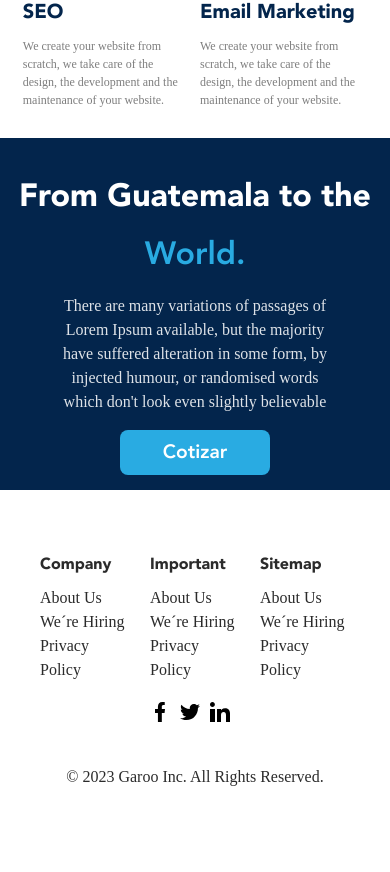
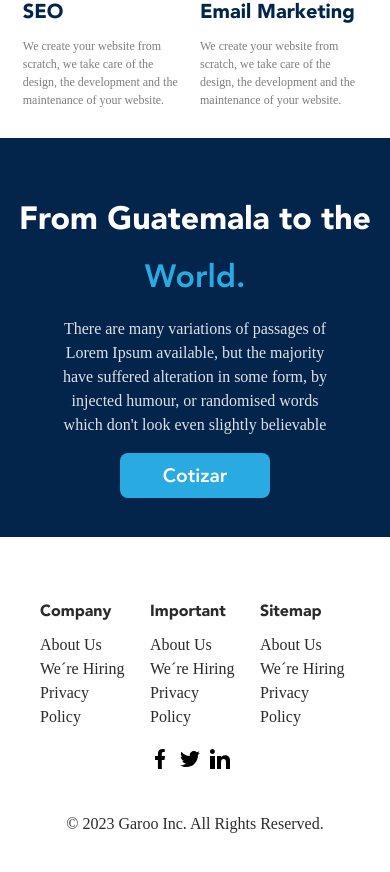
Before and after one commit to Kojimena/garooInc, a React (Vite) app: page / in a window 390 px wide. Shown: the part 5533-6405 px from the top of the page. Before the commit the page ends 6378 px from the top, so only its background shows below. Built offline with nearby package versions, Linux system fonts and the light colour scheme; a web font is replaced by a local one.

Commit message:
Update PrincipalPage.css

```diff
--- a/src/pages/PrincipalPage/PrincipalPage.css
+++ b/src/pages/PrincipalPage/PrincipalPage.css
@@ -296,7 +296,8 @@
         display: flex;
         flex-direction: column;
         justify-content: center;
-        padding: 4%;
+        padding-top: 10%;
+        padding-bottom: 10%;
         background-color: #03254C;
         align-items: center;
     }
```
